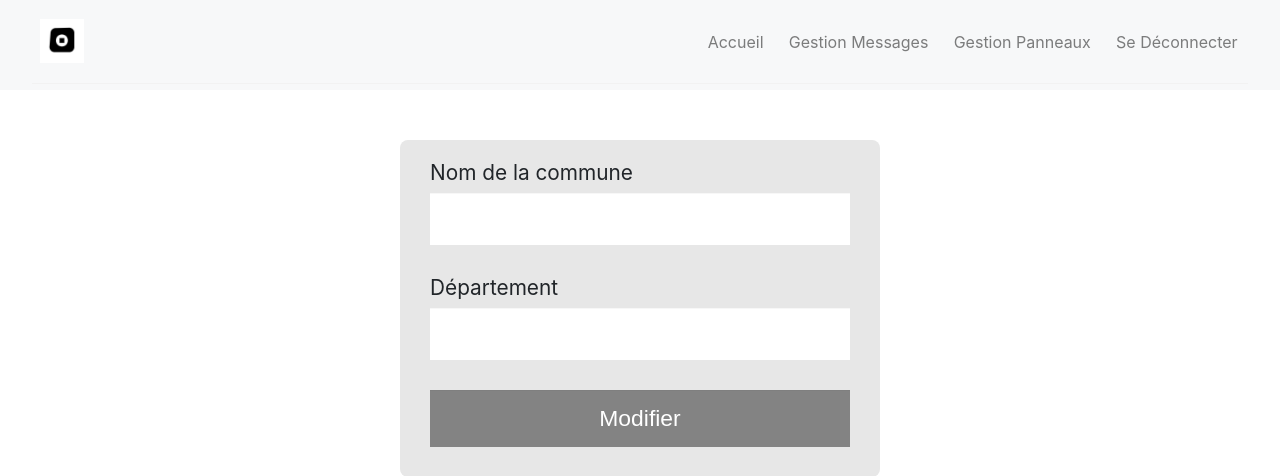
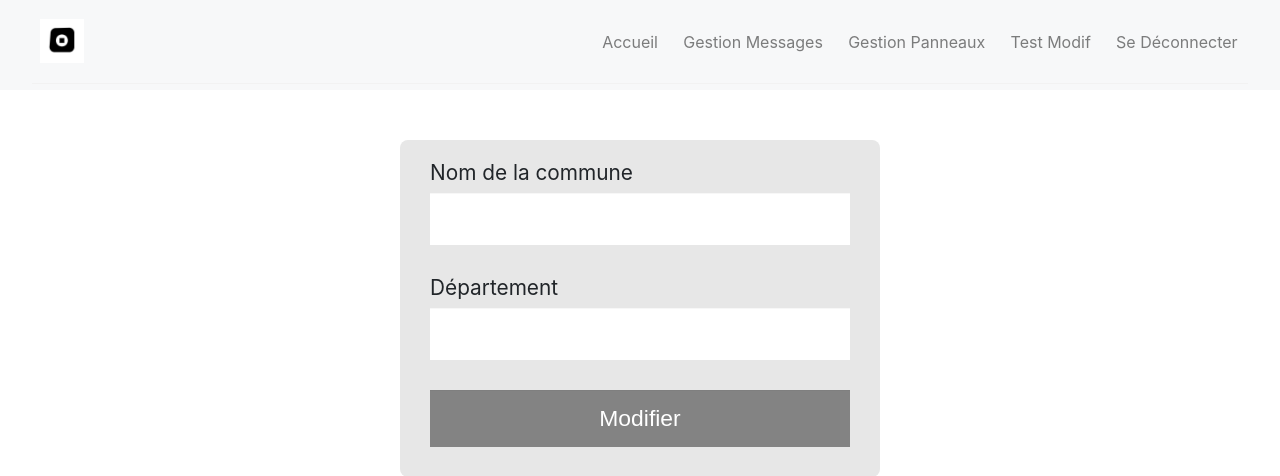
Before and after one commit to FRChanned/AP3-Publicom, a CodeIgniter 4 app: the page made by app/Views/communes/modifier_commune.php in a window 1280 px wide. Shown: the top 476 px of the page. Run offline with PHP 8.4 and a stand-in for CodeIgniter, Linux system fonts and the light colour scheme; the template is opened without the code that fills it, so the values that code supplies are empty; some libraries are stand-ins or nearby versions.

Commit message:
Test Modif Push

```diff
--- a/app/Views/layout.php
+++ b/app/Views/layout.php
@@ -29,6 +29,7 @@
                 <?= $admin ? '<li class="menu-item hidden"><a href="'.url_to('clients').'">Gestion Communes</a></li>' : '' ?>
             <li class="menu-item hidden"><a href="<?= url_to('message') ?>">Gestion Messages</a></li>
             <li class="menu-item hidden"><a href="<?= url_to('panneaux') ?>">Gestion Panneaux</a></li>
+            <li class="menu-item hidden"><a href="">Test Modif</a></li>
             <li class="menu-item hidden"><a href="<?= url_to('logout') ?>">Se Déconnecter</a></li>
         </ul>
     </div>
```
Also changed, not shown: 1 other file.
